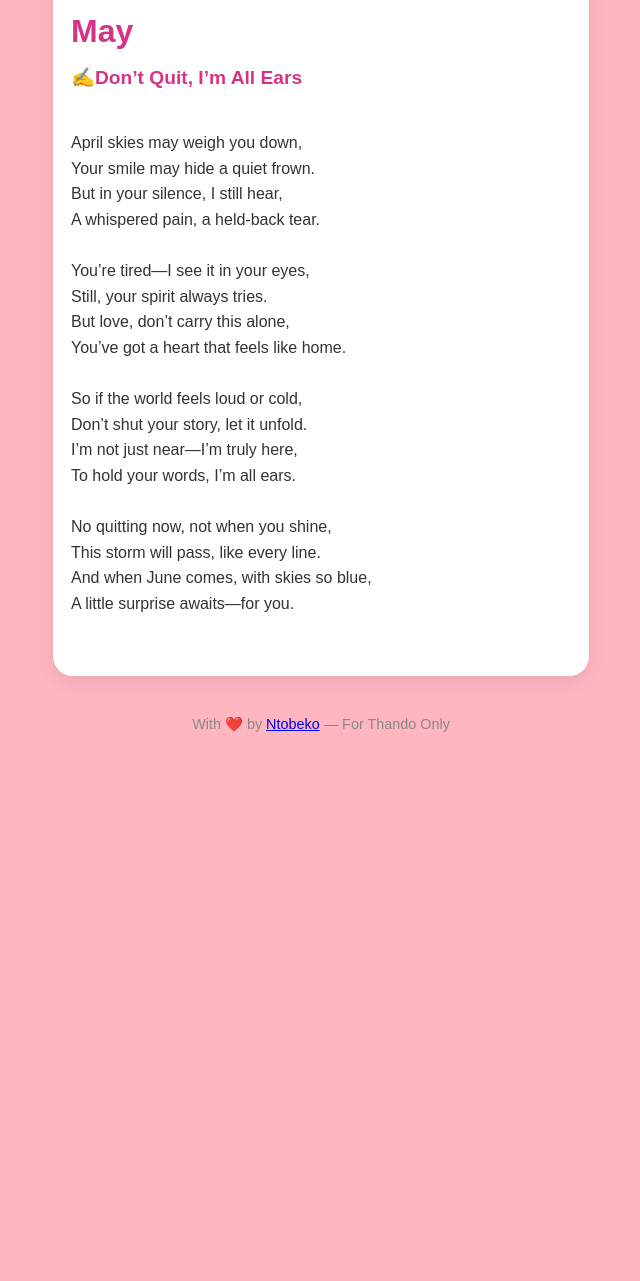
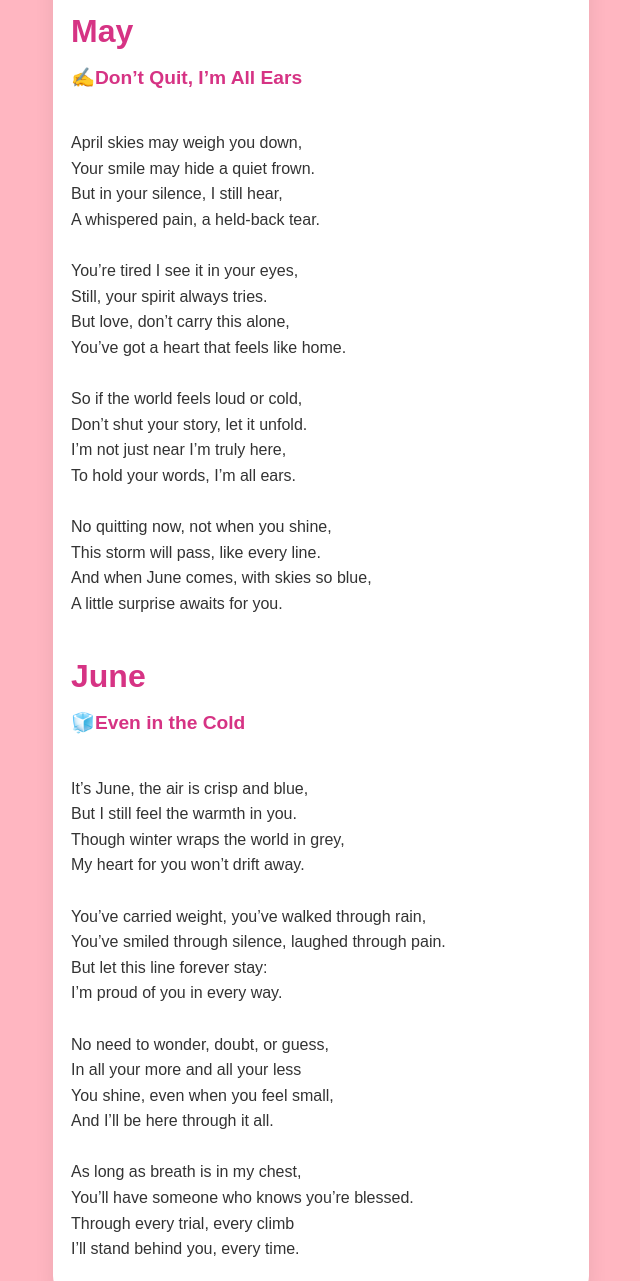
Before and after one commit to NKOGallardo/Poems, a plain HTML site: page Index.html in a window 1280 px wide. Shown: the part 1159-2440 px from the top of the page, without its empty margins (319-959 px from the left). Before the commit the page ends 1912 px from the top, so only its background shows below. Drawn offline with Linux system fonts and the light colour scheme.

Commit message:
Update Index.html
June's poem

```diff
--- a/Index.html
+++ b/Index.html
@@ -53,30 +53,52 @@
         Know my heart was inked this way.</p>
 
     <h1>May</h1>
-    <h2>✍Don’t Quit, I’m All Ears
-        </h2>
+    <h2>✍Don’t Quit, I’m All Ears</h2>
     <p>
         April skies may weigh you down,
         Your smile may hide a quiet frown.
         But in your silence, I still hear,
         A whispered pain, a held-back tear.
 
-        You’re tired—I see it in your eyes,
+        You’re tired I see it in your eyes,
         Still, your spirit always tries.
         But love, don’t carry this alone,
         You’ve got a heart that feels like home.
 
         So if the world feels loud or cold,
         Don’t shut your story, let it unfold.
-        I’m not just near—I’m truly here,
+        I’m not just near I’m truly here,
         To hold your words, I’m all ears.
 
         No quitting now, not when you shine,
         This storm will pass, like every line.
         And when June comes, with skies so blue,
-        A little surprise awaits—for you.
+        A little surprise awaits for you.
 
-        </p>
+      </p>
+    <h1>June</h1>
+    <h2>🧊Even in the Cold</h2>
+    <p>
+        It’s June, the air is crisp and blue,
+        But I still feel the warmth in you.
+        Though winter wraps the world in grey,
+        My heart for you won’t drift away.
+
+        You’ve carried weight, you’ve walked through rain,
+        You’ve smiled through silence, laughed through pain.
+        But let this line forever stay:
+        I’m proud of you in every way.
+
+        No need to wonder, doubt, or guess,
+        In all your more and all your less
+        You shine, even when you feel small,
+        And I’ll be here through it all.
+
+        As long as breath is in my chest,
+        You’ll have someone who knows you’re blessed.
+        Through every trial, every climb
+        I’ll stand behind you, every time.
+    </p>
   </div>
   </main>
   <footer>
```
